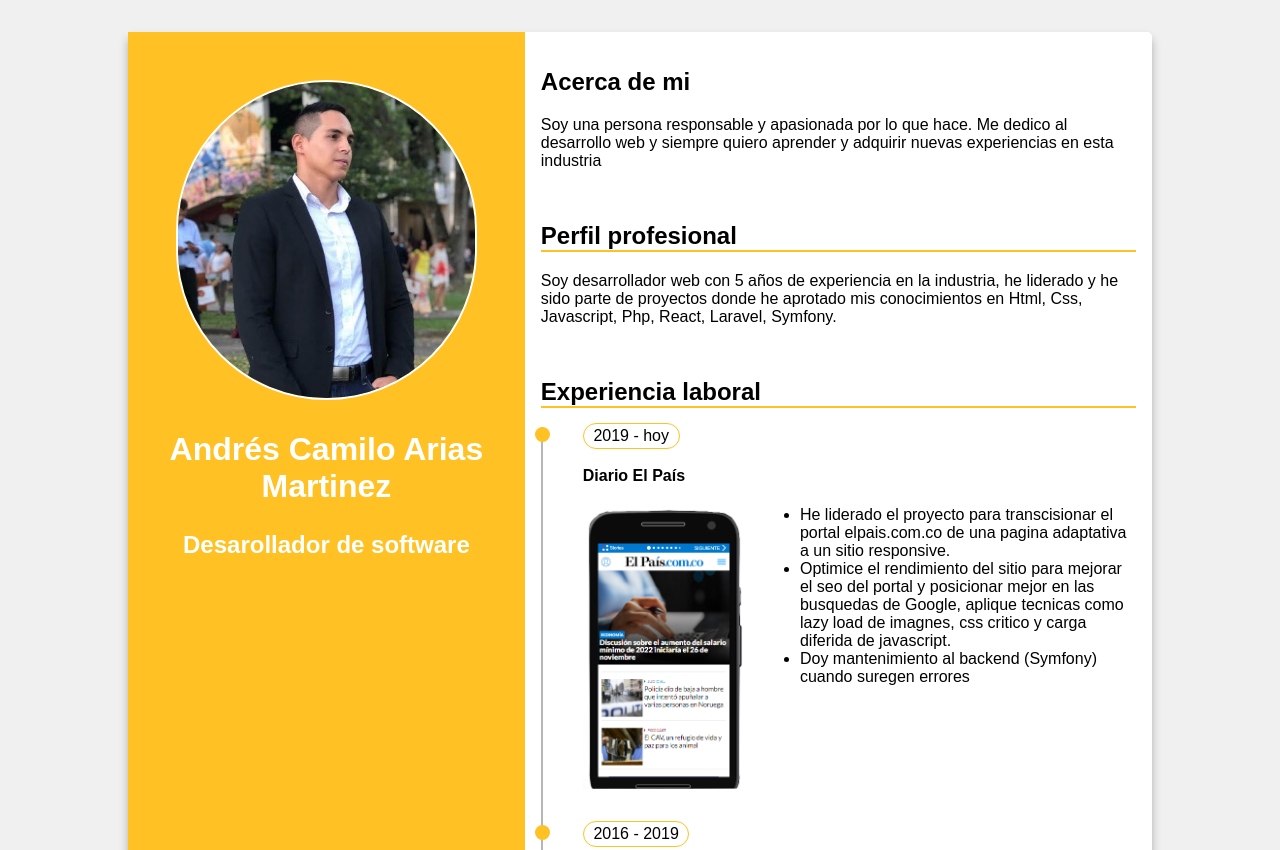
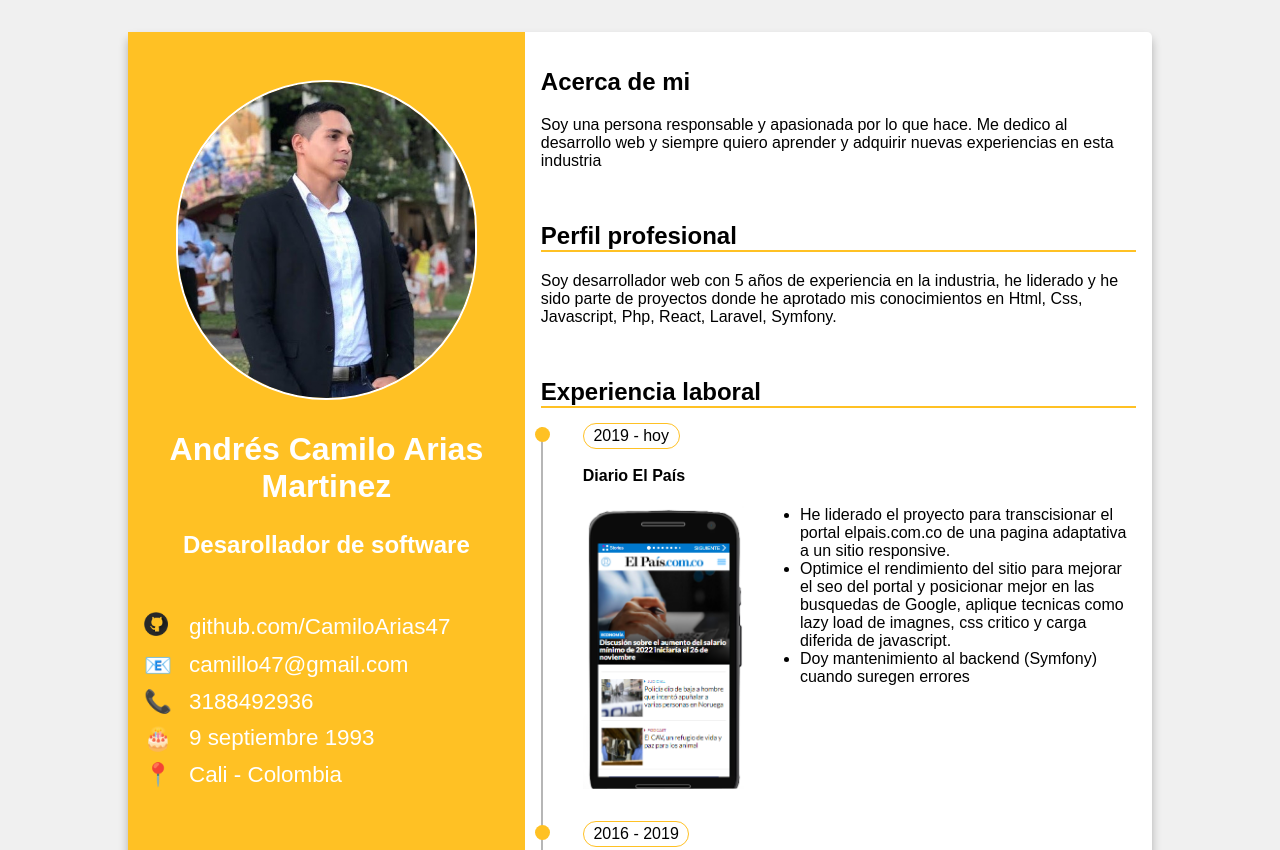
Before and after one commit to CamiloArias47/CamiloArias47.github.io, a plain HTML site: page index.html in a window 1280 px wide. Shown: the top 850 px of the page. Drawn offline with nearby package versions, Linux system fonts and the light colour scheme.

Commit message:
add contact block

```diff
--- a/index.html
+++ b/index.html
@@ -11,13 +11,37 @@
 <body class="bg-gray">
 
     <div class="main-wraper">
+
         <section class="colum1">
             <div class="picture">
                 <img src="./img/profilePic.jpg">
                 <h1>Andrés Camilo Arias Martinez</h1>
                 <span class="subtitle">Desarollador de software</span>
             </div>
+            <div class="personal-data">
+                <ul>
+                    <li>
+                        <span class="icon">
+                            <img src="./img/github.png" width="24px" height="24px"/>
+                        </span>
+                        <a href="https://github.com/CamiloArias47" target="_blank">github.com/CamiloArias47</a>
+                    </li>
+                    <li>
+                        <span class="icon">📧</span> camillo47@gmail.com
+                    </li>
+                    <li>
+                        <span class="icon">📞</span> 3188492936
+                    </li>
+                    <li>
+                        <span class="icon">🎂</span> 9 septiembre 1993
+                    </li>
+                    <li>
+                        <span class="icon">📍</span> Cali - Colombia
+                    </li>
+                </ul>
+            </div>
         </section>
+
         <section class="colum2">
             <h1>Acerca de mi</h1>
             <p>
--- a/style.css
+++ b/style.css
@@ -1,5 +1,9 @@
 *{
     font-family: Arial, Helvetica, sans-serif;
+}
+
+a{
+    text-decoration: none;
 }
 
 body{
@@ -106,6 +110,32 @@ body{
 .description-experience.column{
     flex-direction: column;
 }
+.personal-data {
+    padding-top: .6rem;
+}
+
+.personal-data ul{
+    list-style-type: none;
+    font-size: 1.4rem;
+    color: white;
+    padding-left: 1rem;
+}
+
+.personal-data ul li{
+    display: flex;
+    flex-direction: row;
+    align-items: center;
+    justify-content: flex-start;
+    padding: 0.3rem 0;
+}
+
+.icon{
+    width: 45px;
+}
+
+.personal-data a{
+    color: white;
+}
 
 @media (min-width: 768px) {
     body{
@@ -118,6 +148,7 @@ body{
         box-shadow: 0px 6px 10px 0px rgba(0,0,0,0.27);
         padding: 0;
         flex-direction: row;
+        margin-bottom: 3rem;
     }
 
     .colum1{
```
Also changed, not shown: img/github.png (added).
